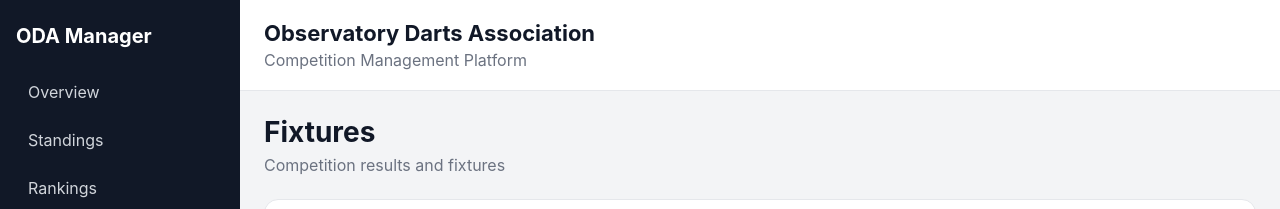
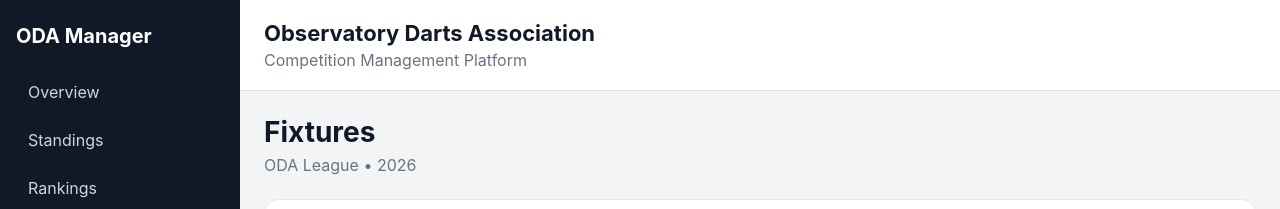
Before and after one commit to jakes007/ODA, a React app in the folder frontend/: page /competition/fixtures in a window 1280 px wide. Shown: the top 209 px of the page. Built offline with nearby package versions, Linux system fonts and the light colour scheme; the HTML template or start-up script is replaced by a standard one.

Commit message:
Connected fixtures page to structured data adapter

```diff
--- a/frontend/src/data/realData.js
+++ b/frontend/src/data/realData.js
@@ -124,3 +124,33 @@ export function getCompetitionRankings() {
     ]
   };
 }
+
+export function getCompetitionFixtures() {
+  return {
+    competition: {
+      name: 'ODA League',
+      season: '2026',
+      status: 'active'
+    },
+    fixtures: [
+      {
+        id: 'fixture_001',
+        fixtureName: 'Observatory A vs Observatory B',
+        scoreText: '4 - 3',
+        complete: true
+      },
+      {
+        id: 'fixture_002',
+        fixtureName: 'Observatory C vs Observatory A',
+        scoreText: '3 - 3',
+        complete: true
+      },
+      {
+        id: 'fixture_003',
+        fixtureName: 'Observatory B vs Observatory C',
+        scoreText: '5 - 2',
+        complete: true
+      }
+    ]
+  };
+}
--- a/frontend/src/pages/FixturesPage.jsx
+++ b/frontend/src/pages/FixturesPage.jsx
@@ -1,16 +1,18 @@
 import PageHeader from '../components/common/PageHeader';
-import { fixturesRows } from '../data/mockCompetitionData';
+import { getCompetitionFixtures } from '../data/realData';
 
 export default function FixturesPage() {
+  const data = getCompetitionFixtures();
+
   return (
     <div className="page-stack">
       <PageHeader
         title="Fixtures"
-        subtitle="Competition results and fixtures"
+        subtitle={`${data.competition.name} • ${data.competition.season}`}
       />
 
       <div className="card-list">
-        {fixturesRows.map((fixture) => (
+        {data.fixtures.map((fixture) => (
           <div key={fixture.id} className="panel">
             <div className="fixture-card-header">
               <h3 className="panel-title">{fixture.fixtureName}</h3>
```
